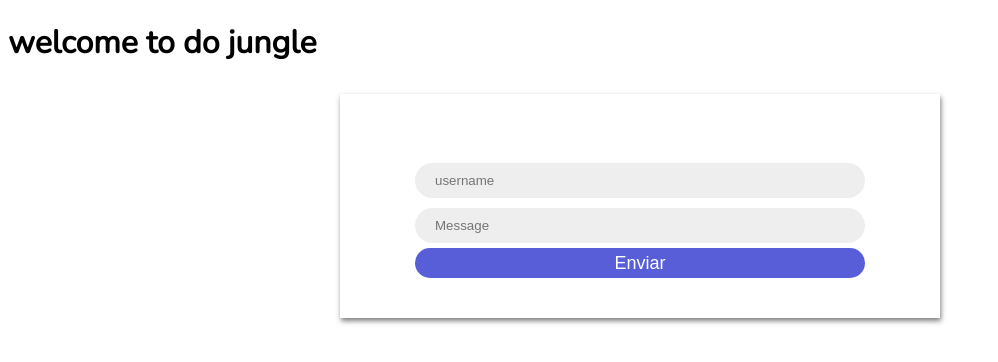
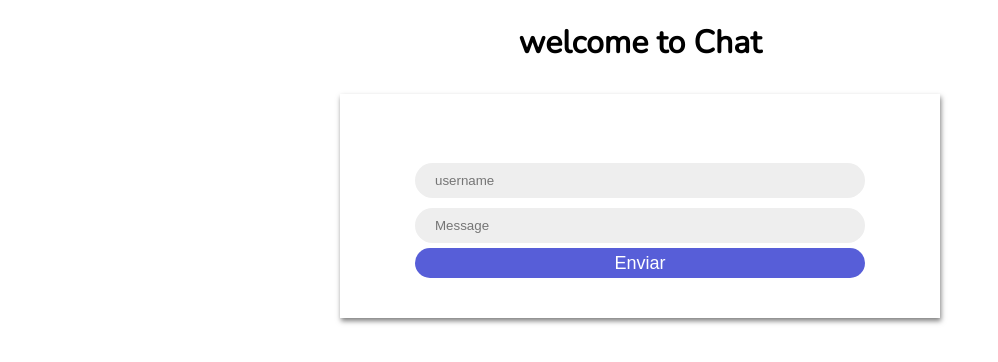
Before and after one commit to henryVentura14/SokectIo, a website: page public/index.html in a window 1280 px wide. Shown: the whole page, without its empty margins (0-998 px from the left). Drawn offline with nearby package versions, Linux system fonts and the light colour scheme; no server answers.

Commit message:
socketIO

```diff
--- a/public/index.html
+++ b/public/index.html
@@ -7,8 +7,7 @@
   <link href="https://fonts.googleapis.com/css?family=Nunito" rel="stylesheet">
 </head>
 <body>
-  <h1>welcome to do jungle</h1>
-
+  <h1>welcome to Chat</h1>
   <div id="chatContainer" class="chatContainer">
     <div id="chatWindows" class="chatWindows">
     <div id="output" class="output"></div>
@@ -22,6 +21,5 @@
   <script type="text/javascript" src="/socket.io/socket.io.js"></script>
   <script type="text/javascript" src="chat.js"></script>
 
-
 </body>
 </html>
--- a/public/style.css
+++ b/public/style.css
@@ -1,5 +1,6 @@
 body{
   font-family: 'Nunito', sans-serif;
+  text-align: center;
 }
 .chatContainer{
   padding-bottom: 40px;
@@ -16,7 +17,6 @@ body{
 .chatWindows{
   padding: 15px 0;
   margin: 0 20px;
-  boreder-bottom: 4px solid #125faa;
   padding-bottom: 20px;
   font-size: 18px;
 }
```
Also changed, not shown: README.MD (added), public/chat.png (added), public/package.png (added), public/sockects.png (added), 1 other file.
